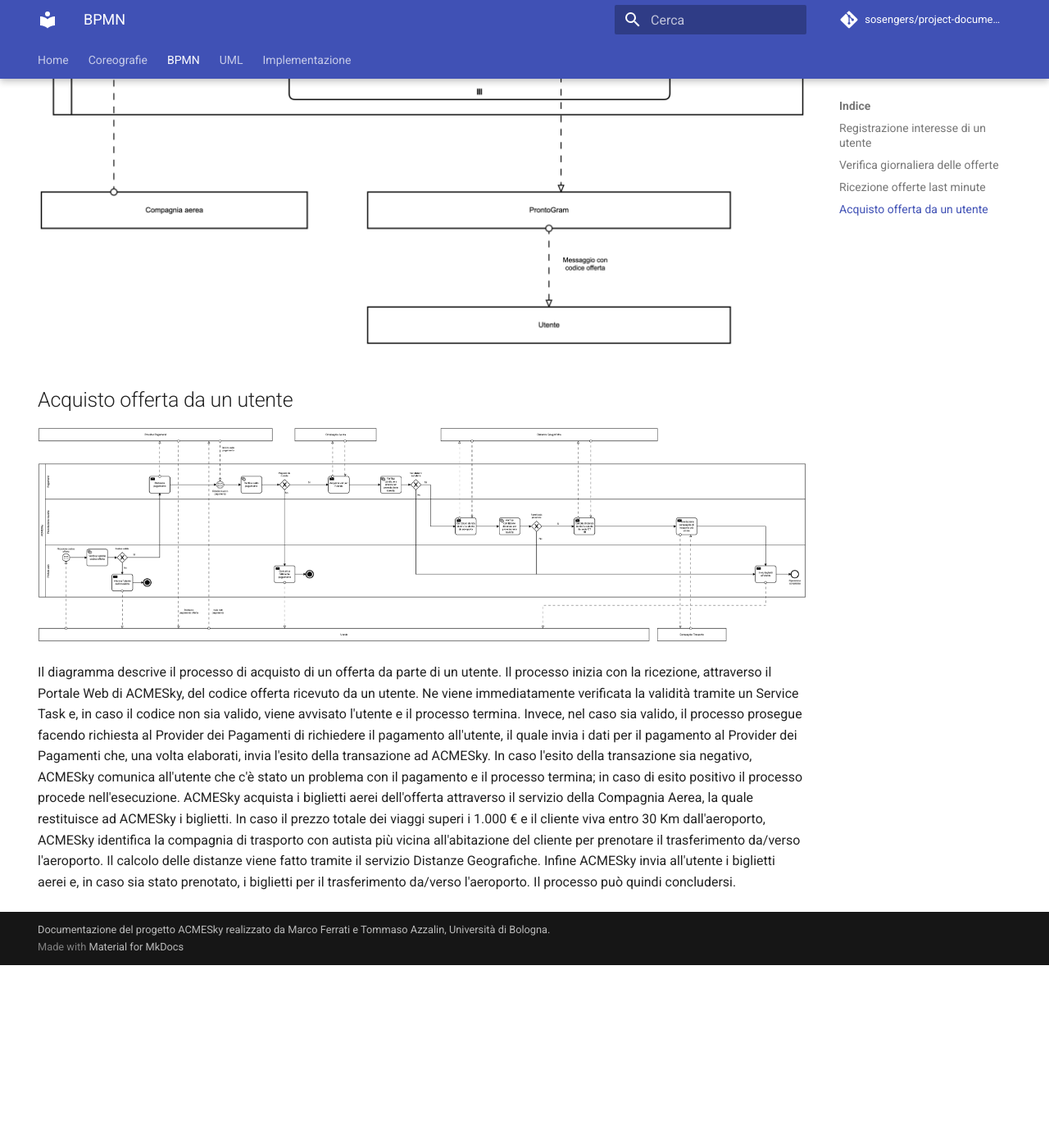
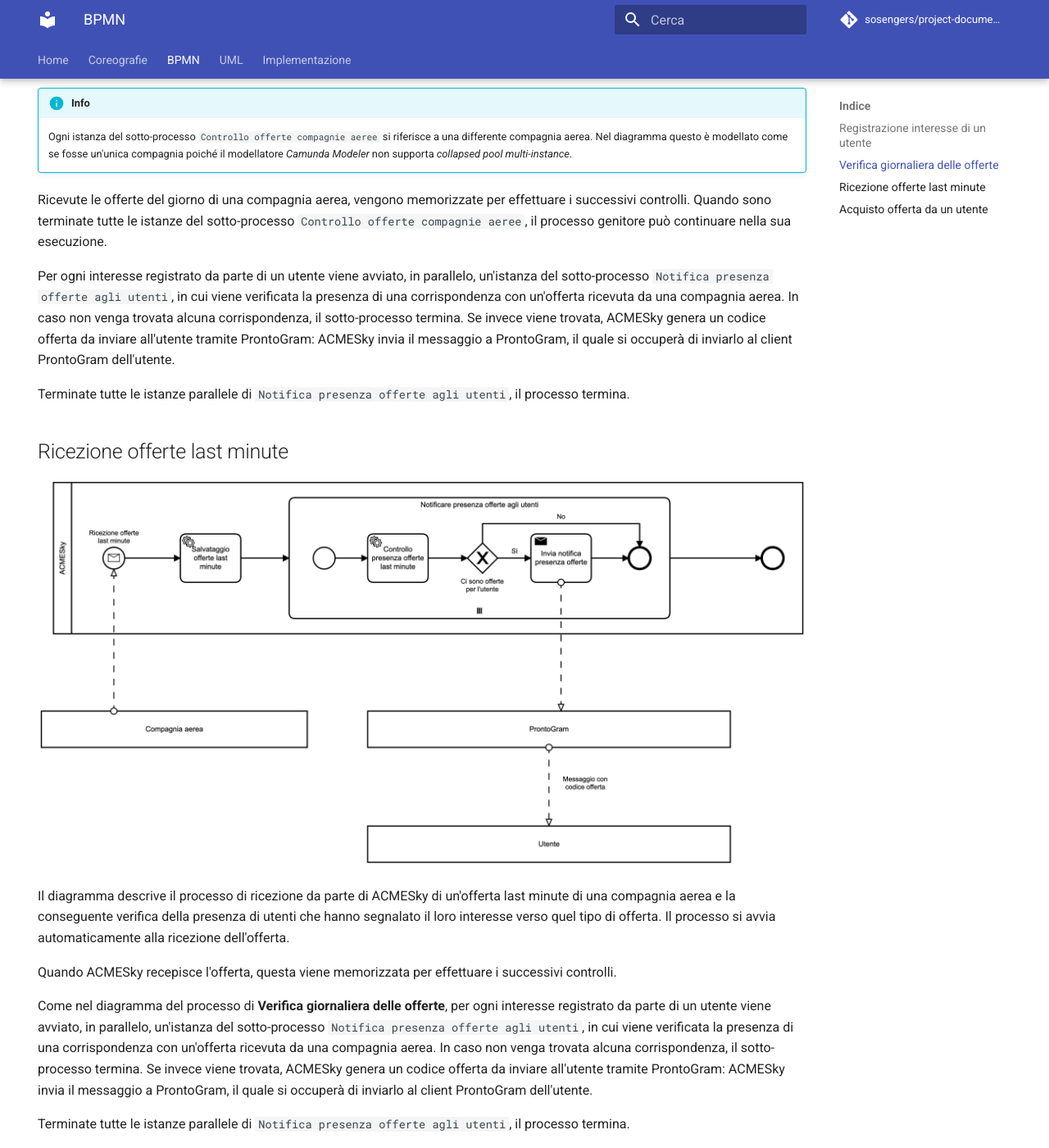
Before and after one commit to sosengers/project-documentation, an MkDocs documentation site: the page built from docs/bpmn.md, in a window 1280 px wide and 1400 px high, scrolled down 1562 px. Shown: the whole window at 82% size. Built offline with MkDocs 1.6.1 and Material for MkDocs 9.7.7, drawn with Linux system fonts in a browser that asks for light colours; comment, search, counter and statistics services are not loaded; before the commit the page ends 2739 px from its top, so only the background shows below that; some of the changed text lies outside the part shown.

Commit message:
Terminati le descrizioni dei BPMN documentativi

```diff
--- a/docs/bpmn.md
+++ b/docs/bpmn.md
@@ -8,13 +8,42 @@
 ## Registrazione interesse di un utente
 ![!BPMN processo registrazione utente](assets/bpmn/RegistrazioneInteresseUtente.png){: loading=lazy}
 
+Il diagramma descrive il processo di registrazione nel Portale Web di ACMESky dell'interesse, da parte di utente, a un pacchetto di viaggio A/R, con un massimo budget e un range di date entro cui effettuare entrambe le tratte. Il processo inizia con la ricezione da parte di ACMESky di questi dati. Questi dati vengono memorizzati da ACMESky per i successivi controlli. Sia che l'operazione avvenga correttamente, sia che essa fallisca, viene comunicato all'utente l'esito di quest'ultima. Il processo può quindi terminare.
+
 ## Verifica giornaliera delle offerte
 ![!BPMN processo verifica giornaliera delle offerte](assets/bpmn/VerificaGiornaliera.png){: loading=lazy}
+
+Il diagramma descrive il processo di verifica quotidiana della presenza di offerte che possano soddisfare gli interessi registrati degli utenti di ACMESky. Questo processo si avvia sistematicamente ogni 24 ore.
+
+ACMESky contatta i servizi delle compagnie aeree, in modo parallelo, che inviano tutte le offerte a disposizione in quella giornata.
+
+!!! info
+    Ogni istanza del sotto-processo `Controllo offerte compagnie aeree` si riferisce a una differente compagnia aerea. Nel diagramma questo è modellato come se fosse un'unica compagnia poiché il modellatore *Camunda Modeler* non supporta *collapsed pool multi-instance*.
+
+Ricevute le offerte del giorno di una compagnia aerea, vengono memorizzate per effettuare i successivi controlli. Quando sono terminate tutte le istanze del sotto-processo `Controllo offerte compagnie aeree`, il processo genitore può continuare nella sua esecuzione.
+
+Per ogni interesse registrato da parte di un utente viene avviato, in parallelo, un'istanza del sotto-processo `Notifica presenza offerte agli utenti`, in cui viene verificata la presenza di una corrispondenza con un'offerta ricevuta da una compagnia aerea. In caso non venga trovata alcuna corrispondenza, il sotto-processo termina. Se invece viene trovata, ACMESky genera un codice offerta da inviare all'utente tramite ProntoGram: ACMESky invia il messaggio a ProntoGram, il quale si occuperà di inviarlo al client ProntoGram dell'utente.
+
+Terminate tutte le istanze parallele di `Notifica presenza offerte agli utenti`, il processo termina.
 
 ## Ricezione offerte last minute
 ![!BPMN processo ricezione offerte last minute](assets/bpmn/NotificaVoliLastMinute.png){: loading=lazy}
 
+Il diagramma descrive il processo di ricezione da parte di ACMESky di un'offerta last minute di una compagnia aerea e la conseguente verifica della presenza di utenti che hanno segnalato il loro interesse verso quel tipo di offerta. Il processo si avvia automaticamente alla ricezione dell'offerta.
+
+Quando ACMESky recepisce l'offerta, questa viene memorizzata per effettuare i successivi controlli.
+
+Come nel diagramma del processo di **Verifica giornaliera delle offerte**, per ogni interesse registrato da parte di un utente viene avviato, in parallelo, un'istanza del sotto-processo `Notifica presenza offerte agli utenti`, in cui viene verificata la presenza di una corrispondenza con un'offerta ricevuta da una compagnia aerea. In caso non venga trovata alcuna corrispondenza, il sotto-processo termina. Se invece viene trovata, ACMESky genera un codice offerta da inviare all'utente tramite ProntoGram: ACMESky invia il messaggio a ProntoGram, il quale si occuperà di inviarlo al client ProntoGram dell'utente.
+
+Terminate tutte le istanze parallele di `Notifica presenza offerte agli utenti`, il processo termina.
+
 ## Acquisto offerta da un utente
 ![!Diagramma BPMN che descrive l'acquisto di un'offerta](assets/bpmn/AcquistoOfferta.png){: loading=lazy}
 
-Il diagramma descrive il processo di acquisto di un offerta da parte di un utente. Il processo inizia con la ricezione, attraverso il Portale Web di ACMESky, del codice offerta ricevuto da un utente. Ne viene immediatamente verificata la validità tramite un Service Task e, in caso il codice non sia valido, viene avvisato l'utente e il processo termina. Invece, nel caso sia valido, il processo prosegue facendo richiesta al Provider dei Pagamenti di richiedere il pagamento all'utente, il quale invia i dati per il pagamento al Provider dei Pagamenti che, una volta elaborati, invia l'esito della transazione ad ACMESky. In caso l'esito della transazione sia negativo, ACMESky comunica all'utente che c'è stato un problema con il pagamento e il processo termina; in caso di esito positivo il processo procede nell'esecuzione. ACMESky acquista i biglietti aerei dell'offerta attraverso il servizio della Compagnia Aerea, la quale restituisce ad ACMESky i biglietti. In caso il prezzo totale  dei viaggi superi i 1.000 € e il cliente viva entro 30 Km dall'aeroporto, ACMESky identifica la compagnia di trasporto con autista più vicina all'abitazione del cliente per prenotare il trasferimento da/verso l'aeroporto. Il calcolo delle distanze viene fatto tramite il servizio Distanze Geografiche. Infine ACMESky invia all'utente i biglietti aerei e, in caso sia stato prenotato, i biglietti per il trasferimento da/verso l'aeroporto. Il processo può quindi concludersi.
+Il diagramma descrive il processo di acquisto di un offerta da parte di un utente.
+
+Il processo inizia con la ricezione, attraverso il Portale Web di ACMESky, di un codice offerta. Ne viene immediatamente verificata la validità tramite un *Service Task* e, in caso il codice non sia valido, viene avvisato l'utente e il processo termina. Invece, nel caso sia valido, il processo prosegue facendo richiesta al Provider dei Pagamenti di richiedere il pagamento all'utente, il quale invia i dati per il pagamento al Provider dei Pagamenti che, una volta elaborati, invia l'esito della transazione ad ACMESky. In caso l'esito della transazione sia negativo, ACMESky comunica all'utente che c'è stato un problema con il pagamento e il processo termina; in caso di esito positivo il processo procede nell'esecuzione.
+
+ACMESky acquista i biglietti aerei dell'offerta attraverso il servizio della Compagnia Aerea, la quale restituisce ad ACMESky i biglietti. In caso il prezzo totale dei viaggi superi i 1.000 € e il cliente viva entro 30 Km dall'aeroporto, ACMESky identifica la compagnia di trasporto con autista più vicina all'abitazione del cliente per prenotare il trasferimento da/verso l'aeroporto. Il calcolo delle distanze viene fatto tramite il servizio Distanze Geografiche.
+
+Infine, ACMESky invia all'utente i biglietti aerei e, in caso sia stato prenotato, i biglietti per il trasferimento da/verso l'aeroporto. Il processo può quindi concludersi.
```
